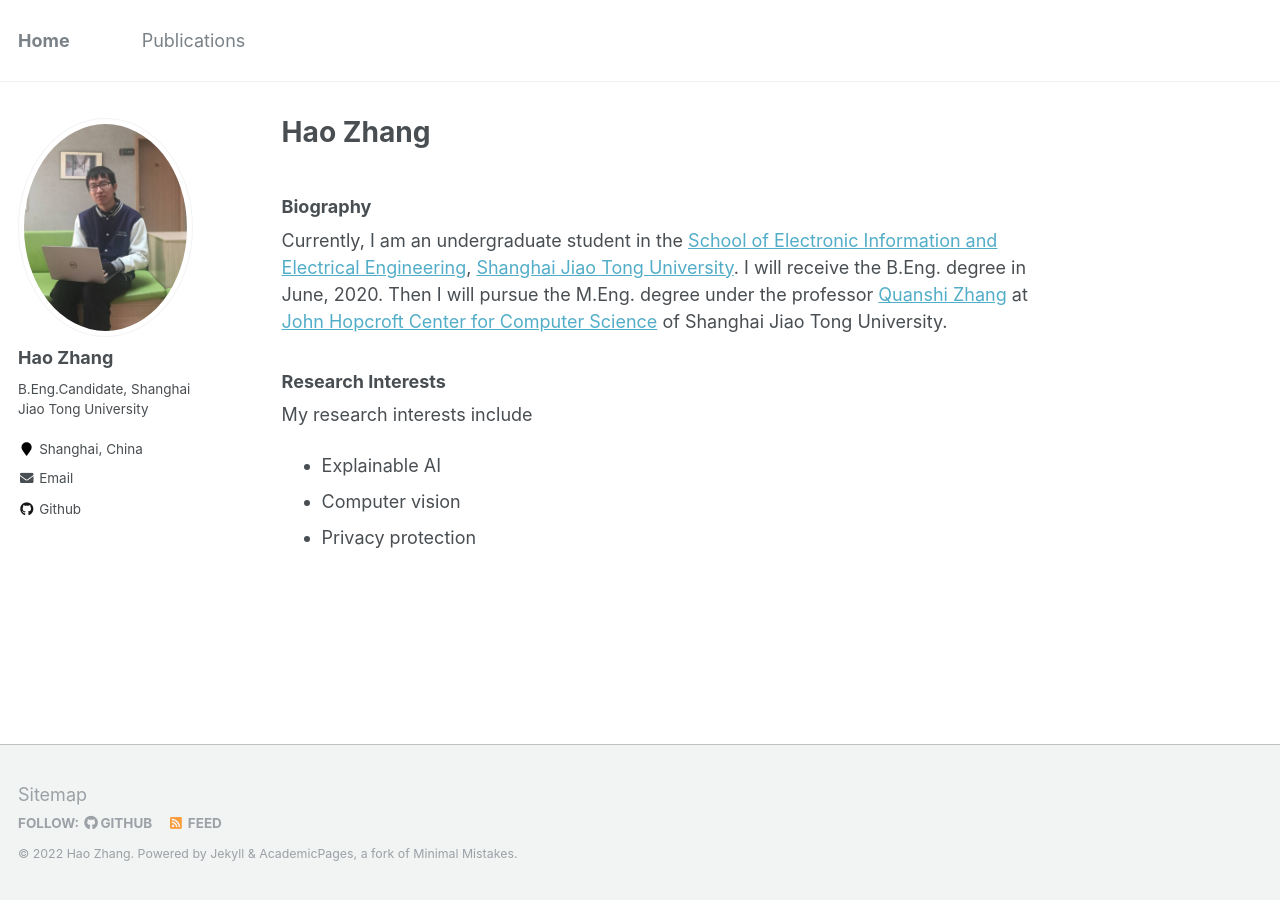
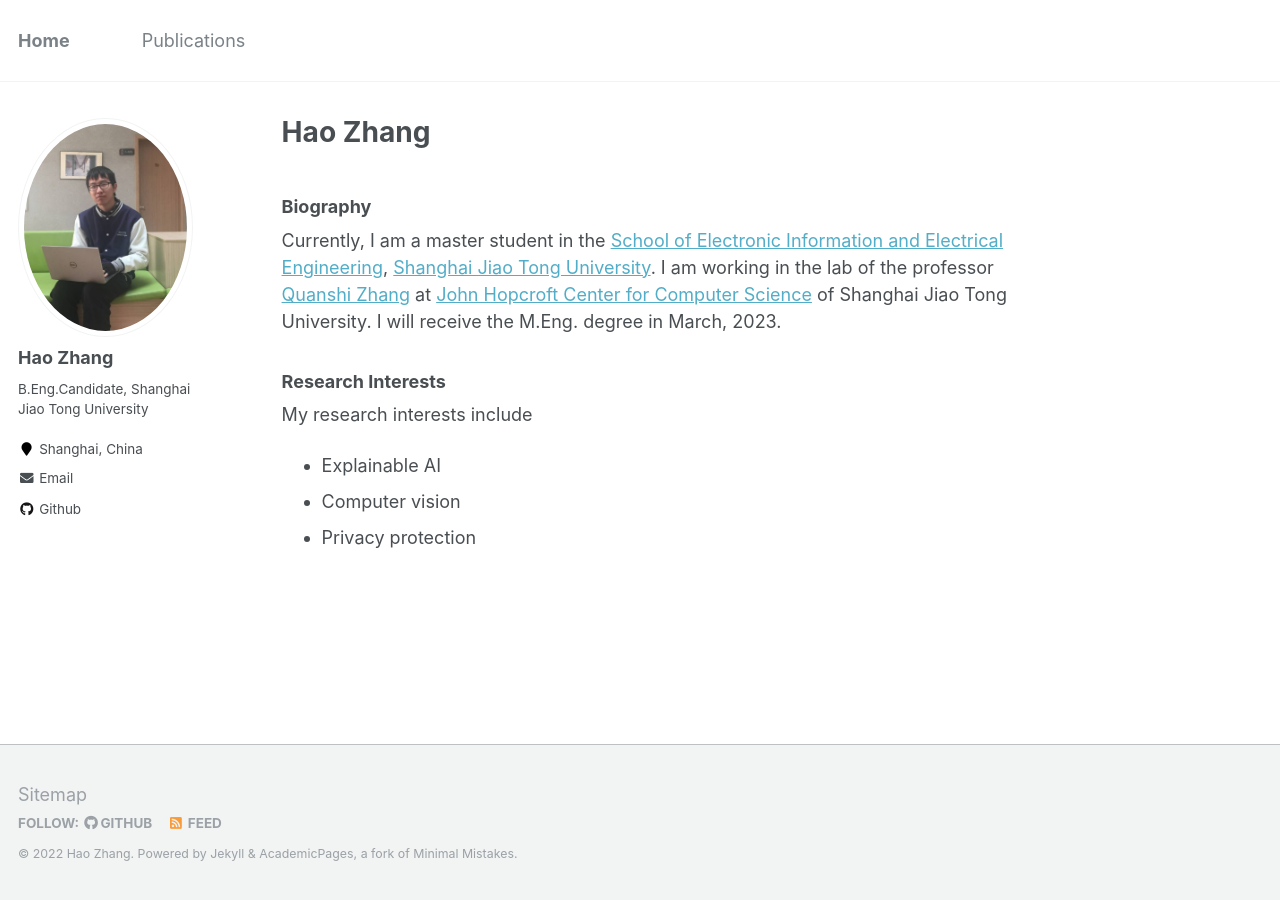
Before and after one commit to haozhang37/haozhang37.github.io, a Jekyll site: the page built from _pages/about.md, in a window 1280 px wide. Built offline with Jekyll 4.4.1, drawn with Linux system fonts in a browser that asks for light colours.

Commit message:
update biography
update biography

```diff
--- a/_pages/about.md
+++ b/_pages/about.md
@@ -9,7 +9,8 @@ redirect_from:
 ---
 
 ### Biography
-Currently, I am an undergraduate student in the [School of Electronic Information and Electrical Engineering](http://en.sjtu.edu.cn/academics/schools/the-school-of-electronic-information-and-electrical-engineering/), [Shanghai Jiao Tong University](https://www.sjtu.edu.cn/). I will receive the B.Eng. degree in June, 2020. Then I will pursue the M.Eng. degree under the professor [Quanshi Zhang](http://qszhang.com/) at [John Hopcroft Center for Computer Science](http://jhc.sjtu.edu.cn/) of Shanghai Jiao Tong University.
+Currently, I am a master student in the [School of Electronic Information and Electrical Engineering](http://en.sjtu.edu.cn/academics/schools/the-school-of-electronic-information-and-electrical-engineering/), [Shanghai Jiao Tong University](https://www.sjtu.edu.cn/). I am working in the lab of the professor [Quanshi Zhang](http://qszhang.com/) at [John Hopcroft Center for Computer Science](http://jhc.sjtu.edu.cn/) of Shanghai Jiao Tong University.
+I will receive the M.Eng. degree in March, 2023.
 
 ### Research Interests
 My research interests include
```
